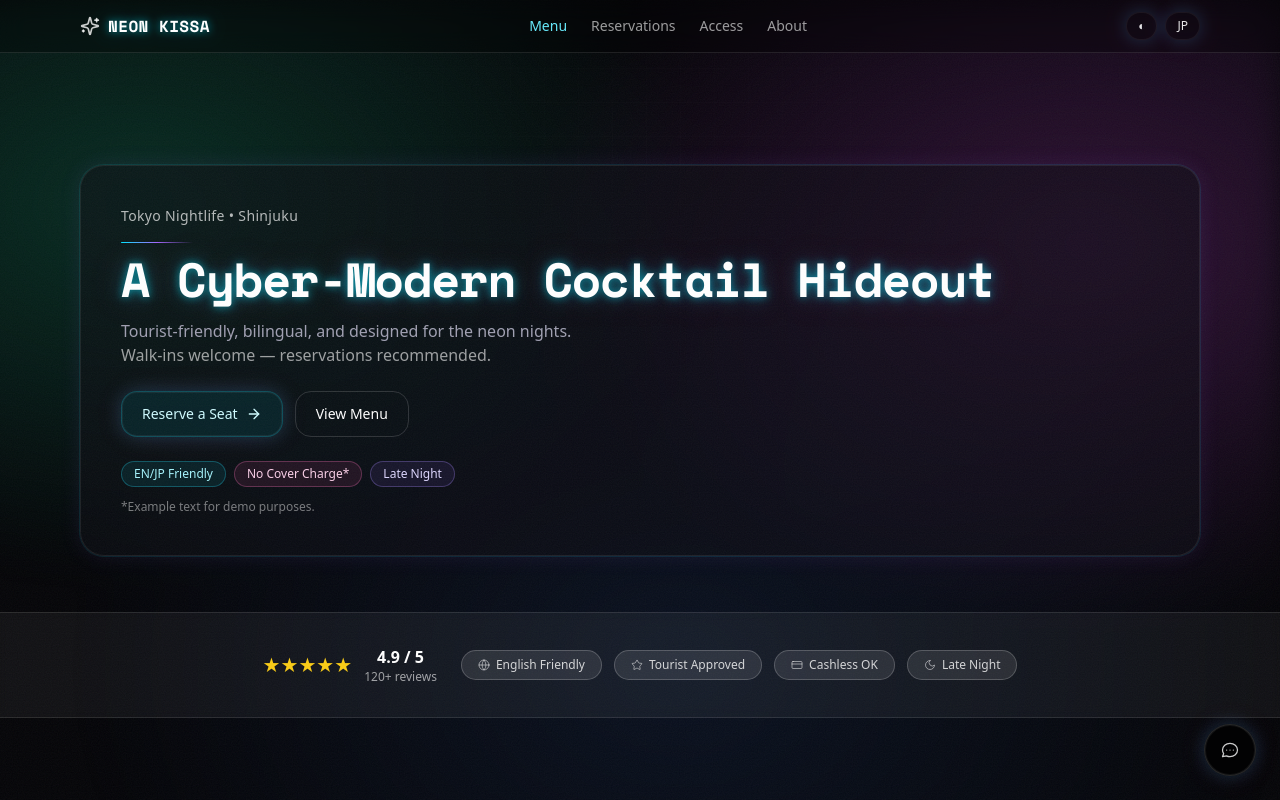
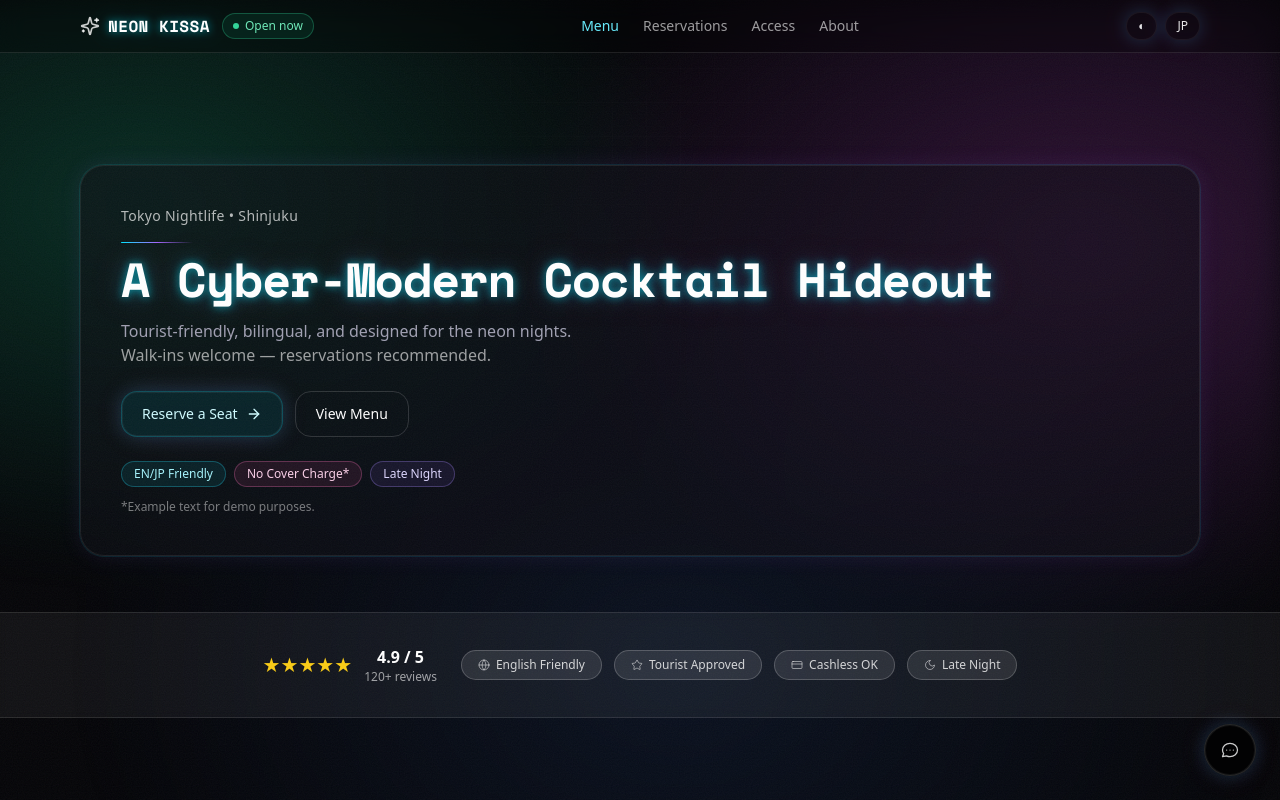
Before and after one commit to chemicalwolf1836/tokyo-neon-bar, a Next.js app: page / in a window 1280 px wide. Shown: the top 800 px of the page. Built offline with nearby package versions, Linux system fonts and the light colour scheme.

Commit message:
feat: add live open-now badge and SEO polish (metadataBase, JSON-LD, twitter card)

```diff
--- /dev/null
+++ b/src/app/components/OpenStatus.tsx
@@ -0,0 +1,57 @@
+"use client";
+
+import { useEffect, useState } from "react";
+
+function isOpenInTokyo(): boolean {
+  // Current time in Tokyo, regardless of the visitor's own timezone.
+  const tokyo = new Date(new Date().toLocaleString("en-US", { timeZone: "Asia/Tokyo" }));
+  const h = tokyo.getHours();
+  // Open 18:00 → 03:00 (overnight).
+  return h >= 18 || h < 3;
+}
+
+export default function OpenStatus({
+  lang,
+  className = "",
+}: {
+  lang: "en" | "jp";
+  className?: string;
+}) {
+  const [mounted, setMounted] = useState(false);
+  const [open, setOpen] = useState(false);
+
+  useEffect(() => {
+    setMounted(true);
+    setOpen(isOpenInTokyo());
+    const id = setInterval(() => setOpen(isOpenInTokyo()), 60_000);
+    return () => clearInterval(id);
+  }, []);
+
+  // Time-dependent — render nothing until mounted to avoid hydration mismatch.
+  if (!mounted) return null;
+
+  const label = open
+    ? lang === "jp"
+      ? "営業中"
+      : "Open now"
+    : lang === "jp"
+      ? "閉店中 · 18:00開店"
+      : "Closed · opens 18:00";
+
+  return (
+    <span
+      className={`inline-flex items-center gap-1.5 rounded-full border px-2.5 py-1 text-xs ${
+        open
+          ? "border-emerald-400/30 bg-emerald-500/10 text-emerald-300"
+          : "border-white/15 bg-white/5 text-white/55"
+      } ${className}`}
+    >
+      <span
+        className={`h-1.5 w-1.5 rounded-full ${
+          open ? "bg-emerald-400 animate-pulse" : "bg-white/40"
+        }`}
+      />
+      {label}
+    </span>
+  );
+}
--- a/src/app/layout.tsx
+++ b/src/app/layout.tsx
@@ -15,7 +15,10 @@ const spaceMono = Space_Mono({
   display: "swap",
 });
 
+const SITE_URL = "https://tokyo-neon-bar.vercel.app";
+
 export const metadata =  {
+  metadataBase: new URL(SITE_URL),
   title: "NEON KISSA | Tokyo Night Bar",
   description:
     "A bilingual cyber-modern Tokyo nightbar with a reservation request form — designed for international guests and locals alike.",
@@ -23,7 +26,49 @@ export const metadata =  {
     title: "NEON KISSA | Tokyo Night Bar",
     description:
       "Bilingual cyber-modern Tokyo nightbar with reservation requests for international guests and locals alike.",
+    url: SITE_URL,
     type: "website",
+  },
+  twitter: {
+    card: "summary_large_image",
+    title: "NEON KISSA | Tokyo Night Bar",
+    description:
+      "Bilingual cyber-modern Tokyo nightbar with reservation requests for international guests and locals alike.",
+  },
+};
+
+// NOTE: address and geo are demo values — replace with the real venue's
+// details for a live client.
+const jsonLd = {
+  "@context": "https://schema.org",
+  "@type": "BarOrNightClub",
+  name: "NEON KISSA",
+  description:
+    "A bilingual cyber-modern Tokyo nightbar with a reservation request form.",
+  url: SITE_URL,
+  image: `${SITE_URL}/opengraph-image`,
+  priceRange: "¥¥",
+  servesCuisine: "Cocktails",
+  address: {
+    "@type": "PostalAddress",
+    streetAddress: "1-2-3 Shinjuku",
+    addressLocality: "Shinjuku-ku",
+    addressRegion: "Tokyo",
+    addressCountry: "JP",
+  },
+  geo: {
+    "@type": "GeoCoordinates",
+    latitude: 35.7016,
+    longitude: 139.6886,
+  },
+  openingHoursSpecification: {
+    "@type": "OpeningHoursSpecification",
+    dayOfWeek: [
+      "Monday", "Tuesday", "Wednesday", "Thursday",
+      "Friday", "Saturday", "Sunday",
+    ],
+    opens: "18:00",
+    closes: "03:00",
   },
 };
 
@@ -32,7 +77,13 @@ export default function RootLayout({
 }: Readonly<{ children: React.ReactNode }>) {
   return (
     <html lang="en" suppressHydrationWarning>
-      <body className={`${spaceGrotesk.variable} ${spaceMono.variable} font-[var(--font-body)]`}>{children}</body>
+      <body className={`${spaceGrotesk.variable} ${spaceMono.variable} font-[var(--font-body)]`}>
+        <script
+          type="application/ld+json"
+          dangerouslySetInnerHTML={{ __html: JSON.stringify(jsonLd) }}
+        />
+        {children}
+      </body>
     </html>
   );
 }
--- a/src/app/page.tsx
+++ b/src/app/page.tsx
@@ -4,6 +4,7 @@ import DrinkModal from "@/app/components/DrinkModal";
 import GalleryLightbox from "@/app/components/GalleryLightbox";
 import CountUp from "@/app/components/CountUp";
 import GlowButton from "@/app/components/GlowButton";
+import OpenStatus from "@/app/components/OpenStatus";
 import { MENU_ITEMS } from "@/app/data/menu";
 import type { MenuItem } from "@/app/data/menu";
 import type { LucideIcon } from "lucide-react";
@@ -494,11 +495,14 @@ if (Object.keys(nextErrors).length > 0) {
 
       <header className="sticky top-0 z-50 border-b border-white/10 backdrop-blur-md bg-black/30">
         <div className="mx-auto max-w-6xl px-4 py-3 flex items-center justify-between gap-3">
-          <div className="neon-sign flex items-center gap-2">
-            <Sparkles className="h-5 w-5 text-white/80" />
-            <span className="neon-text font-semibold tracking-wide" style={{ fontFamily: "var(--font-mono)" }}>
-              {t.brand}
-            </span>
+          <div className="flex items-center gap-3">
+            <div className="neon-sign flex items-center gap-2">
+              <Sparkles className="h-5 w-5 text-white/80" />
+              <span className="neon-text font-semibold tracking-wide" style={{ fontFamily: "var(--font-mono)" }}>
+                {t.brand}
+              </span>
+            </div>
+            <OpenStatus lang={lang} className="hidden md:inline-flex" />
           </div>
 
           <nav className="hidden md:flex items-center gap-6 text-sm">
@@ -1061,6 +1065,9 @@ if (Object.keys(nextErrors).length > 0) {
               <div>
                 <p className="text-sm text-white/85">{lang === "jp" ? "営業時間" : "Hours"}</p>
                 <p className="text-sm text-[rgb(var(--muted))]">{t.access.hours}</p>
+                <div className="mt-1.5">
+                  <OpenStatus lang={lang} />
+                </div>
               </div>
             </div>
 
```
